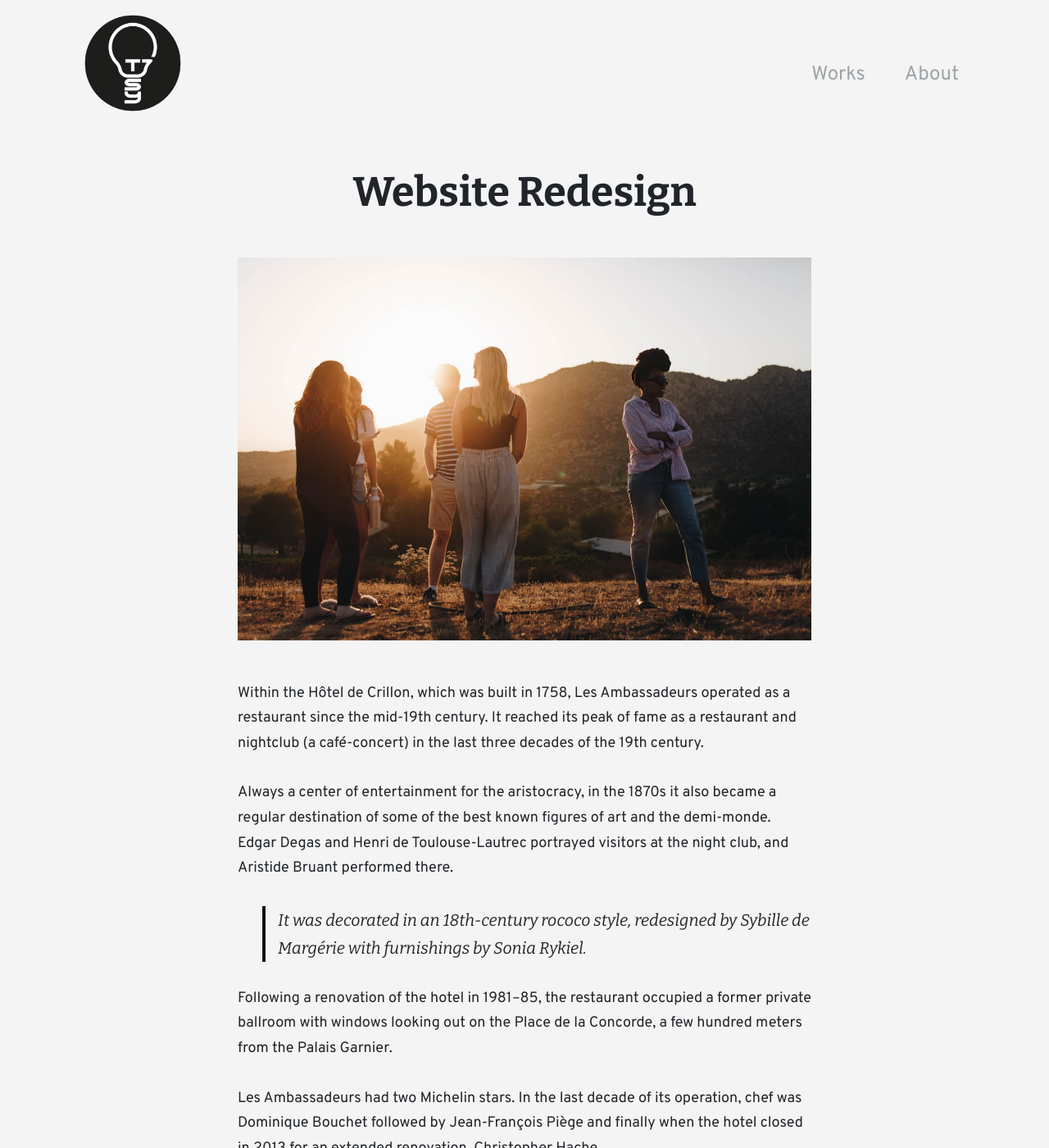
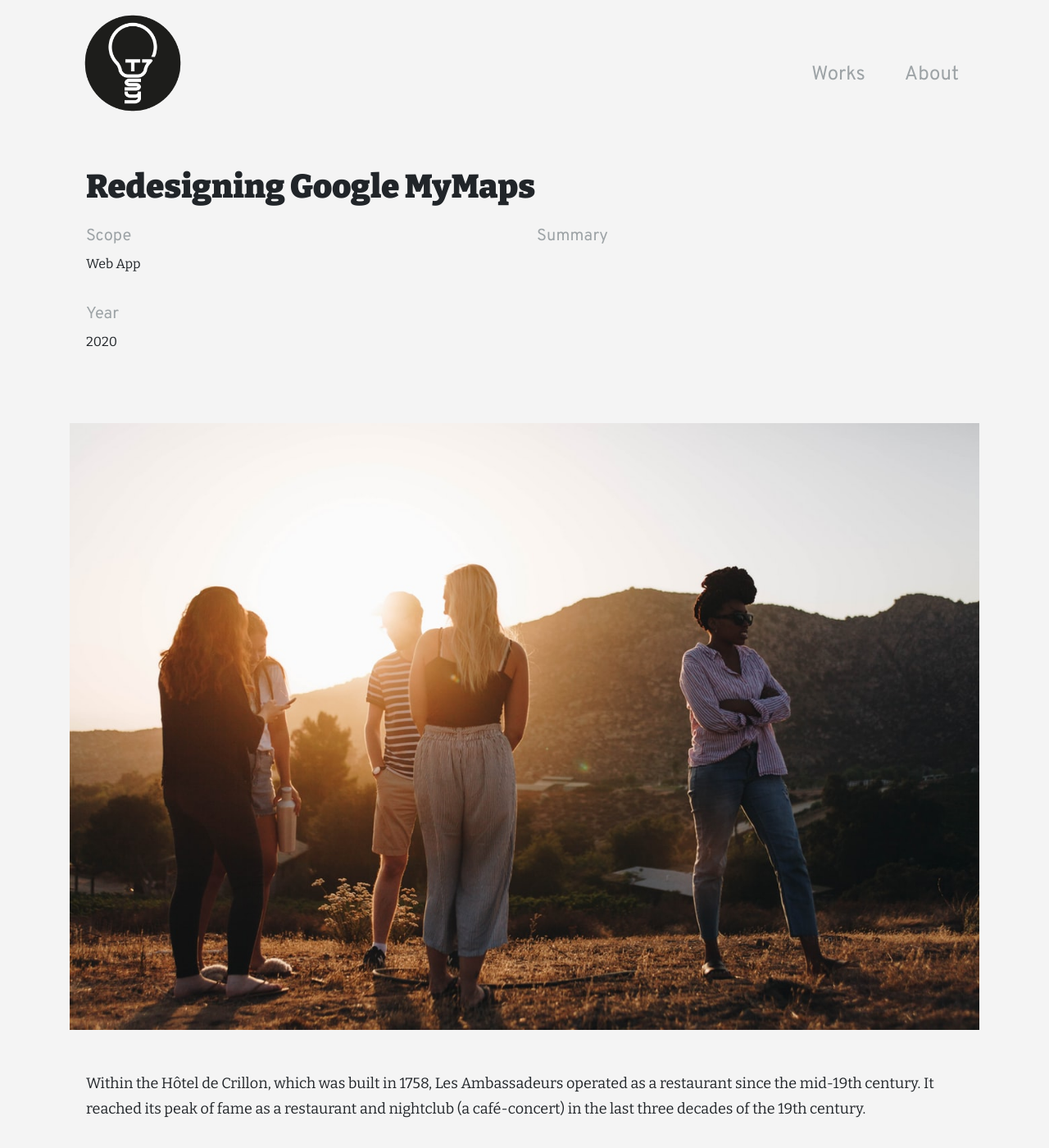
Before and after one commit to tgsy/tgsy.github.io, a Jekyll site: the page built from _posts/2020-02-2-google-mymaps.md, in a window 1280 px wide and 1400 px high. Shown: the whole window at 82% size. Built offline with Jekyll 4.4.1, drawn with Linux system fonts in a browser that asks for light colours; nearby versions of some CDN libraries; comment, search, counter and statistics services are not loaded; some of the changed text lies outside the part shown.

Commit message:
modified post layout to fit design

```diff
--- a/_includes/related-posts.html
+++ b/_includes/related-posts.html
@@ -1,5 +1,6 @@
 <!-- Related Posts
 ================================================== -->
+<br>
 <div class="{% unless page.categories == empty %} related-posts {% endunless %}">
     {% unless page.categories == empty %}
     <hr/>
@@ -53,6 +54,20 @@
         {% endfor %}
         {% if sameTagCount == 0 %}
         </div><p class="text-center mb-4">Looks like there are no more related content.</p></div>
+        <div class="post-nav">
+            <div class="d-flex flex-row justify-content-between">
+                <div class="prev-post"><button type="button" class="btn btn-link">
+                    <i class="fa-solid fa-arrow-left-long"></i>    View Previous
+                </button>
+                </div>
+                <div class="next-post">
+                    <button type="button" class="btn btn-link">
+                        View Next <i class="fa-solid fa-arrow-right-long"></i>
+                    </button>
+                </div>
+            </div>
+        </div>
+
         {% break %}
         {% endif %}
         </div>
--- a/_layouts/post.html
+++ b/_layouts/post.html
@@ -28,6 +28,29 @@
         </div>
     </div>
     {% endif %}
+
+    <!-- Summary -->
+    <div class = "post-intro">
+        <div class="row">
+            <div class="post-scope-year col-md col-lg-6">
+                <div class="post-scope">
+                    <h3>Scope</h3>
+                    <span>{{ page.categories }}</span>
+
+                </div>
+
+                <div class="post-year">
+                    <h3> Year</h3>
+                    <span>{{ page.date | date: "%Y" }}</span>
+                </div>
+
+            </div>
+            <div class="post-summary col-md col-lg-6">
+                <h3>Summary</h3>
+                <span>{{ page.summary }}</span>
+            </div>
+        </div>
+    </div>
 </div>
 
 <!-- Adsense under title if enabled from _config.yml (change your pub id and slot) -->
--- a/_posts/2020-02-2-les-ambassadeurs.md
+++ b/_posts/2020-02-2-google-mymaps.md
@@ -1,10 +1,11 @@
 ---
 layout: post
-title:  "Website Redesign"
+title:  "Redesigning Google MyMaps"
 author: false
-categories: [Website Redesign]
-tags: [Website Redesign]
+categories: [Web App]
+tags: [Redesign]
 image: assets/images/2.jpg
+number: "2"
 share: false
 comments: false
 rating: false
--- a/assets/css/theme.scss
+++ b/assets/css/theme.scss
@@ -32,10 +32,15 @@
 body, input, button, select, optgroup, textarea {
     // font-family:Sen;
     // font-family: 'Oxygen', sans-serif;
-    font-family: 'Overpass', sans-serif;
+    font-family: 'Bitter', serif;
     // font-family: 'Poppins', sans-serif;
     // font-family: 'Bitter', serif;
 }
+
+button {
+    font-family: 'Overpass', sans-serif;
+}
+
 body {
     line-height:1.7;
     background: #f4f4f4;
@@ -56,6 +61,7 @@
 }
 
 h2,h3,h4,h5,h6 {
+    font-family: 'Overpass', sans-serif;
     font-weight:700;
 }
 .site-content {
@@ -544,6 +550,7 @@
                 z-index: -1;
             }
             .post-no {
+                font-family: 'Overpass', sans-serif;
                 font-size: 1.75rem;
                 font-weight: 900;
                 text-align: center;
@@ -771,6 +778,7 @@
 //back to top fab
 #back-to-top-button {
     display: inline-block;
+    font-family: 'Overpass', sans-serif;
     background-color: $black;
     border-color: rgb(196, 196, 196);
     color: white;
@@ -809,27 +817,46 @@
   }
 
 // blog
-
 .entry-header {
     .posttitle {
-        text-align: center;
+        font-weight: 900 !important;
+        text-align: left;
+        margin-bottom: 24px;
+    }
+
+    .post-intro{
+        .post-scope-year {
+            .post-year {
+                margin-bottom:auto;
+            }
+        }
+
+        div{
+            margin-bottom: 36px;
+        }
+        h3 {
+            font-size: 20px;
+            font-weight: 400;
+            color: $quicksilver;
+        }
     }
 }
 .article-post, .entry-header, .comments, .rating, .authorbox {
-    max-width: 740px;
+    //max-width: 740px;
     padding-left: 20px;
     padding-right: 20px;
     margin-left: auto;
     margin-right: auto;
 }
 .posttitle {
-    font-size:50px;
+    font-size:40px;
     font-weight:700;
     line-height:1.2;
 }
 .entry-featured-image {
-    // width:940px;
-    width:700px;
+    display: block;
+    //width:940px;
+    //width:700px;
     max-width: 100%;
     text-align:center;
     margin-left:auto;
@@ -837,6 +864,7 @@
     margin-top:50px;
     margin-bottom:50px;
 }
+
 .image-shadow {
     -webkit-box-shadow: 0 7px 50px 0 rgba(84,110,122,.15);
     -moz-box-shadow: 0 7px 50px 0 rgba(84,110,122,.15);
@@ -937,6 +965,7 @@
     }
     //margin-top: auto;
     .badge {
+        font-family: 'Overpass', sans-serif !important;
         text-decoration: none !important;
         color: $quicksilver;
         background-color: transparent !important;
@@ -1034,10 +1063,10 @@
     margin-top:120px;
     padding:30px;
     border-top:1px solid $gray-200;
-    font-size:15px;
+    font-size: 16px;
+    font-family: 'Overpass', sans-serif !important;
     background:#fff;
     color: $quicksilver;
-    font-family: 'Overpass' sans-serif;
 
     #footer-links {
         @media (max-width: 768px) {
@@ -1051,6 +1080,13 @@
             //color: $quicksilver;
             font-size: 18px;
         }
+    }
+}
+
+//related-posts/post nav
+.post-nav {
+    .row {
+
     }
 }
 
```
Also changed, not shown: _posts/2022-02-11-dsta.md (renamed from _posts/2022-02-11-london.md, +1 -0 lines), 15 other files.
